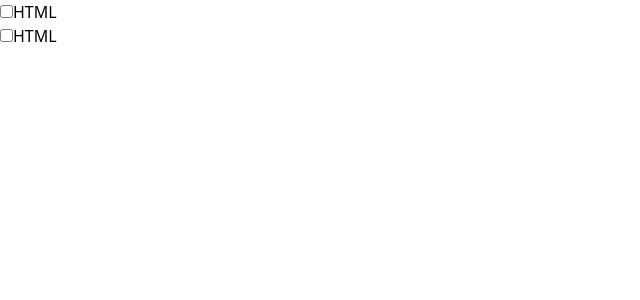
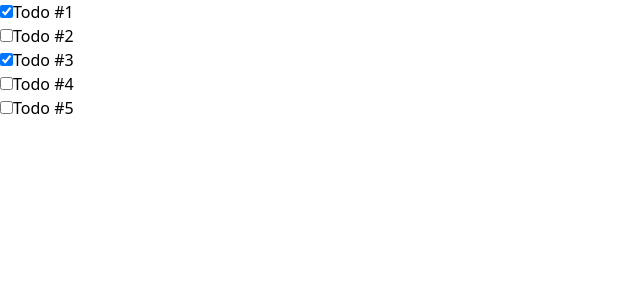
Before and after one commit to davnig/todo-react, a React (Vite) app: page / in a window 1280 px wide. Shown: the top 300 px of the page, without its empty margins (0-640 px from the left). Built offline with nearby package versions, Linux system fonts and the light colour scheme.

Commit message:
refactor: dynamic creation of todos from data

```diff
--- a/src/App.tsx
+++ b/src/App.tsx
@@ -2,13 +2,20 @@ import './App.css'
 import {TodoRow} from "./TodoRow.tsx";
 
 function App() {
-
     return (
         <>
-            <TodoRow/>
-            <TodoRow/>
+            {todo.map((todo) =>
+                <TodoRow checked={todo.done}>{todo.text}</TodoRow>)}
         </>
     )
 }
 
 export default App
+
+const todo = [
+    {done: true, text: "Todo #1"},
+    {done: false, text: "Todo #2"},
+    {done: true, text: "Todo #3"},
+    {done: false, text: "Todo #4"},
+    {done: false, text: "Todo #5"}
+]
--- a/src/TodoRow.tsx
+++ b/src/TodoRow.tsx
@@ -1,8 +1,17 @@
-export const TodoRow = () => {
+import {ReactNode} from "react";
+
+export interface Props {
+    children: ReactNode;
+    checked: boolean
+}
+
+export const TodoRow = ({children, checked}: Props) => {
+    const checkbox = checked ? <input type="checkbox" id="id" value="HTML" checked></input>
+        : <input type="checkbox" id="id" value="HTML"></input>
     return (
         <>
-            <input type="checkbox" id="id" value="HTML"></input>
-            <label htmlFor="id">HTML</label>
+            {checkbox}
+            <label htmlFor="id">{children}</label>
             <br/>
         </>
     )
```
